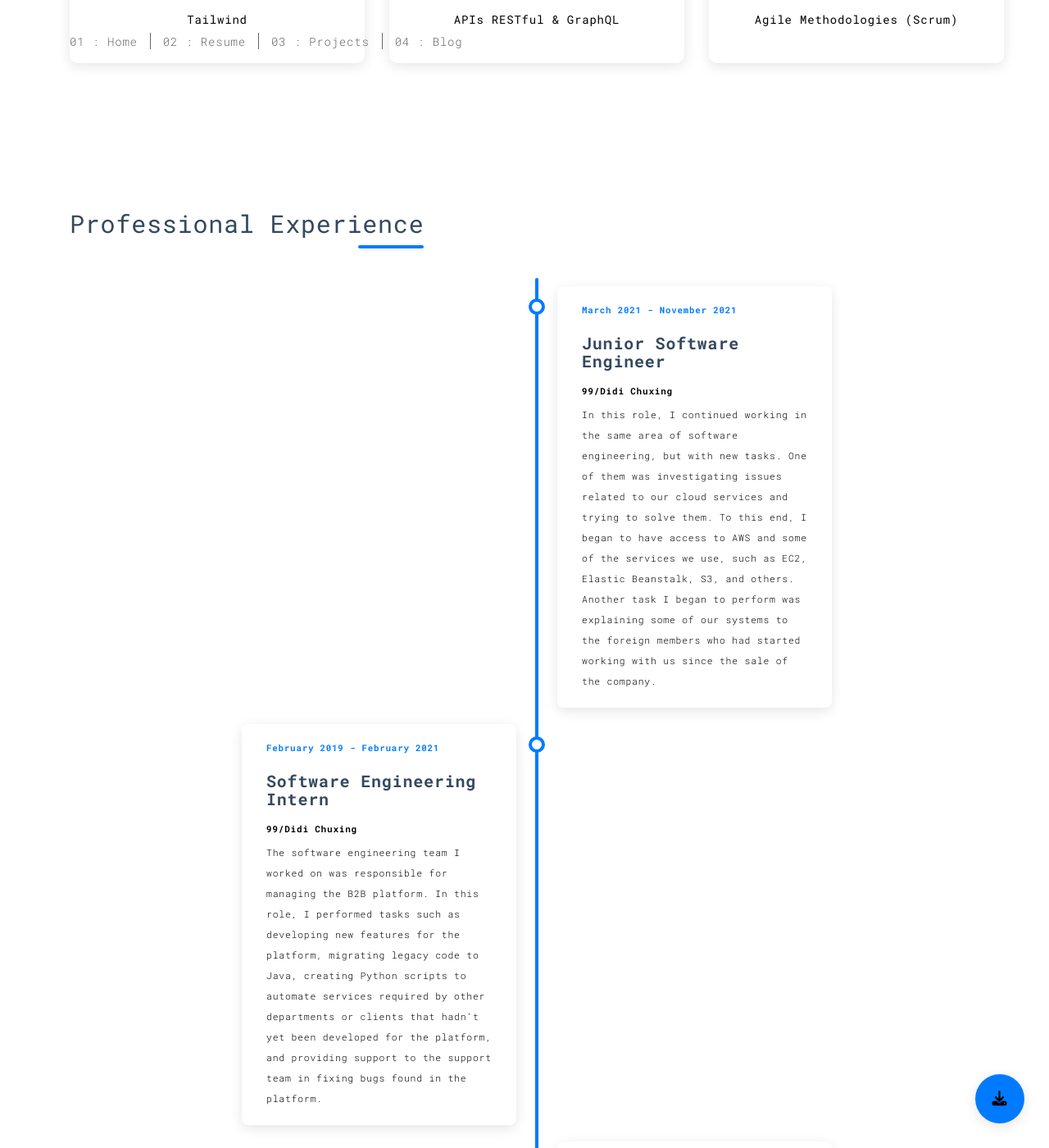
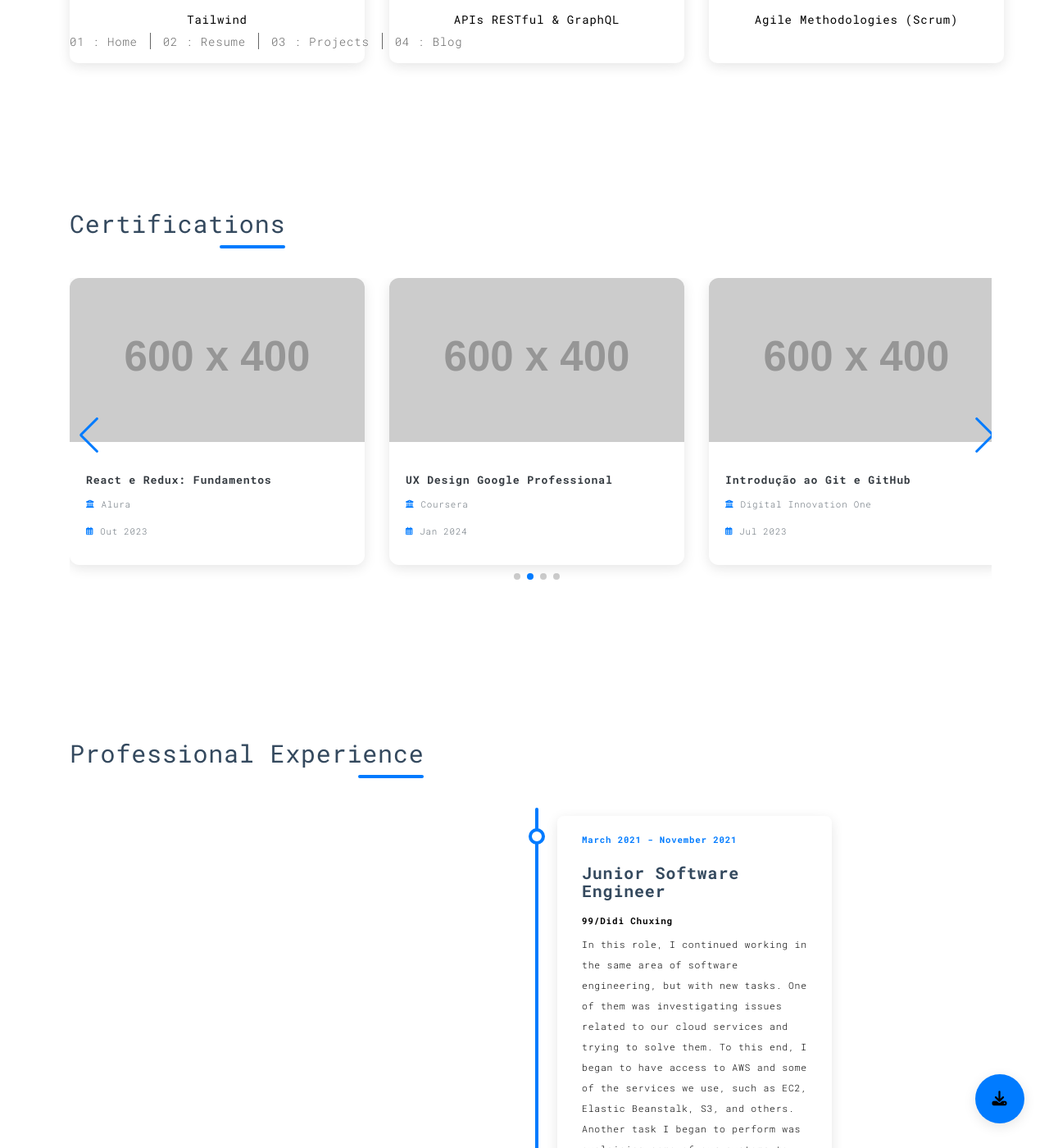
Before and after one commit to harisongsouza/MySite, a Jekyll site: the page built from resume.html, in a window 1280 px wide and 1400 px high, scrolled down 1595 px. Shown: the whole window at 82% size. Built offline with Jekyll 4.4.1, drawn with Linux system fonts in a browser that asks for light colours.

Commit message:
add carrosel of certificates

```diff
--- /dev/null
+++ b/_data/certificados.yml
@@ -0,0 +1,24 @@
+# _data/certificados.yml
+- title: "Desenvolvimento Web Full Stack"
+  issuer: "Udemy / Cod3r"
+  date: "Dez 2023"
+  image: "/img/avatar2.jpg"
+  link: "LINK_PARA_O_CERTIFICADO_REAL"
+
+- title: "React e Redux: Fundamentos"
+  issuer: "Alura"
+  date: "Out 2023"
+  image: "https://via.placeholder.com/600x400/61dafb/000000?text=Certificado+React"
+  link: "#"
+
+- title: "UX Design Google Professional"
+  issuer: "Coursera"
+  date: "Jan 2024"
+  image: "https://via.placeholder.com/600x400/ff5722/ffffff?text=Certificado+UX"
+  link: "#"
+
+- title: "Introdução ao Git e GitHub"
+  issuer: "Digital Innovation One"
+  date: "Jul 2023"
+  image: "https://via.placeholder.com/600x400/333333/ffffff?text=Certificado+Git"
+  link: "#"
--- /dev/null
+++ b/_includes/resume-sections/certificates.html
@@ -0,0 +1,34 @@
+<section id="certificados" class="section section-light">
+    <div class="container">
+        <h2>Certifications</h2>
+
+        <div class="swiper certificate-swiper">
+            <div class="swiper-wrapper">
+                {% for cert in site.data.certificados %}
+                <div class="swiper-slide">
+                    <div class="cert-card">
+                        <div class="cert-image">
+                            <img src="{{ cert.image | relative_url }}" alt="{{ cert.title }}">
+                        </div>
+                        <div class="cert-content">
+                            <h3>{{ cert.title }}</h3>
+                            <p class="issuer"><i class="fas fa-university"></i> {{ cert.issuer }}</p>
+                            <p class="date"><i class="far fa-calendar-alt"></i> {{ cert.date }}</p>
+                            {% if cert.link and cert.link != "#" %}
+                            <a href="{{ cert.link }}" target="_blank" rel="noopener noreferrer" class="cert-link">
+                                Ver Credencial <i class="fas fa-external-link-alt"></i>
+                            </a>
+                            {% endif %}
+                        </div>
+                    </div>
+                </div>
+                {% endfor %}
+            </div>
+
+            <div class="swiper-pagination"></div>
+
+            <div class="swiper-button-prev hide-mobile"></div>
+            <div class="swiper-button-next hide-mobile"></div>
+        </div>
+    </div>
+</section>
--- a/resume.html
+++ b/resume.html
@@ -2,6 +2,8 @@
 layout: page
 title: Resume
 ---
+
+<link rel="stylesheet" href="https://cdn.jsdelivr.net/npm/swiper@11/swiper-bundle.min.css" />
 
 <head>
     <style>
@@ -557,6 +559,104 @@ title: Resume
             top: -20px;
         }
 
+
+
+
+
+
+
+        /* --- Seção Certificados (Carrossel) --- */
+        #certificados {
+            overflow: hidden; /* Importante para o carrossel não vazar */
+        }
+
+        .cert-card {
+            background: var(--cor-branco);
+            border-radius: 12px;
+            overflow: hidden;
+            box-shadow: var(--sombra-padrao);
+            transition: transform 0.3s ease, box-shadow 0.3s ease;
+            height: 100%; /* Garante que todos os cards tenham a mesma altura */
+            display: flex;
+            flex-direction: column;
+        }
+
+        .cert-card:hover {
+            transform: translateY(-5px);
+            box-shadow: 0 10px 25px rgba(0,0,0,0.15);
+        }
+
+        .cert-image {
+            height: 200px;
+            overflow: hidden;
+            position: relative;
+        }
+
+        .cert-image img {
+            width: 100%;
+            height: 100%;
+            object-fit: cover; /* Corta a imagem para preencher o espaço sem esticar */
+            transition: transform 0.5s ease;
+        }
+
+        .cert-card:hover .cert-image img {
+            transform: scale(1.05); /* Leve zoom na imagem ao passar o mouse */
+        }
+
+        .cert-content {
+            padding: 20px;
+            flex-grow: 1; /* Faz o conteúdo ocupar o espaço restante */
+            display: flex;
+            flex-direction: column;
+        }
+
+        .cert-content h3 {
+            font-size: 1.1rem;
+            margin-bottom: 10px;
+            color: var(--cor-secundaria);
+            font-weight: 600;
+        }
+
+        .cert-content p {
+            font-size: 0.9rem;
+            margin-bottom: 8px;
+            color: #6c757d;
+            display: flex;
+            align-items: center;
+            gap: 8px;
+        }
+
+        .cert-content p i {
+            color: var(--cor-primaria);
+            font-size: 0.8rem;
+        }
+
+        .cert-link {
+            margin-top: auto; /* Empurra o link para o final do card */
+            display: inline-block;
+            font-size: 0.9rem;
+            font-weight: 600;
+            padding-top: 15px;
+        }
+
+        .cert-link i {
+            font-size: 0.8rem;
+            margin-left: 5px;
+        }
+
+        /* Ajustes do Swiper */
+        .swiper-pagination-bullet-active {
+            background-color: var(--cor-primaria) !important;
+        }
+        .swiper-button-next, .swiper-button-prev {
+            color: var(--cor-primaria) !important;
+        }
+
+        @media (max-width: 768px) {
+            .hide-mobile {
+               display: none !important; /* Esconde as setas no celular para ficar mais limpo */
+            }
+        }
     </style>
 </head>
 <body>
@@ -564,6 +664,7 @@ title: Resume
 
 	{% include resume-sections/journey.html %}
         {% include resume-sections/skills.html %}
+        {% include resume-sections/certificates.html %}
         {% include resume-sections/experience.html %}
         {% include resume-sections/resume-projects.html %}
 
@@ -571,6 +672,51 @@ title: Resume
         <i class="fas fa-download"></i>
     </a>
 
+    <script src="https://cdn.jsdelivr.net/npm/swiper@11/swiper-bundle.min.js"></script>
+
+    <script>
+        // Inicialização do Carrossel de Certificados
+        const swiper = new Swiper('.certificate-swiper', {
+            // Parâmetros opcionais
+            slidesPerView: 1, // Quantos cards por vez no celular
+            spaceBetween: 20, // Espaço entre os cards
+            loop: true,       // Loop infinito
+            grabCursor: true, // Cursor de mãozinha ao passar o mouse
+
+            // Autoplay (opcional, remova se não quiser que rode sozinho)
+            autoplay: {
+                delay: 3500,
+                disableOnInteraction: false,
+            },
+
+            // Paginação (as bolinhas)
+            pagination: {
+                el: '.swiper-pagination',
+                clickable: true,
+            },
+
+            // Setas de navegação
+            navigation: {
+                nextEl: '.swiper-button-next',
+                prevEl: '.swiper-button-prev',
+            },
+
+            // Pontos de quebra responsivos (Breakpoints)
+            breakpoints: {
+                // quando a tela for >= 640px (Tablet pequeno)
+                640: {
+                    slidesPerView: 2,
+                    spaceBetween: 20,
+                },
+                // quando a tela for >= 1024px (Desktop)
+                1024: {
+                    slidesPerView: 3, // Mostra 3 cards no desktop
+                    spaceBetween: 30,
+                }
+            }
+        });
+    </script>
+
     </main>
 </body>
 </html>
```
